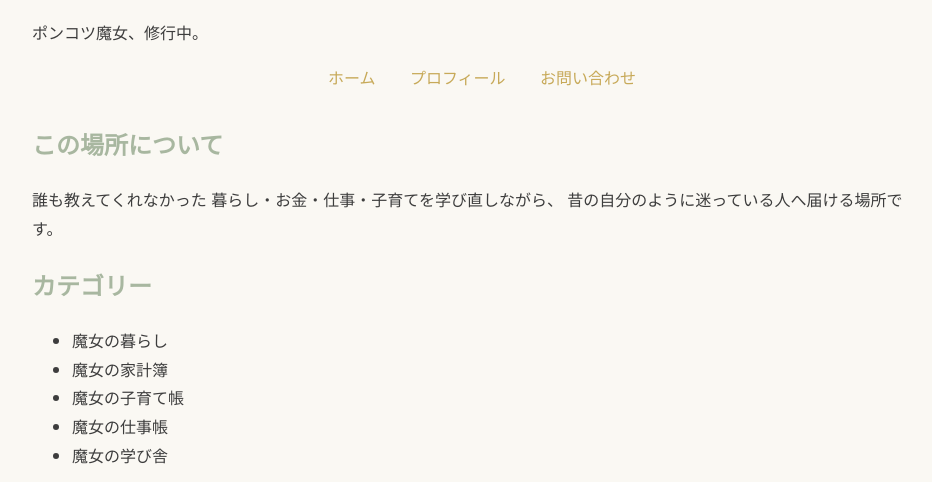
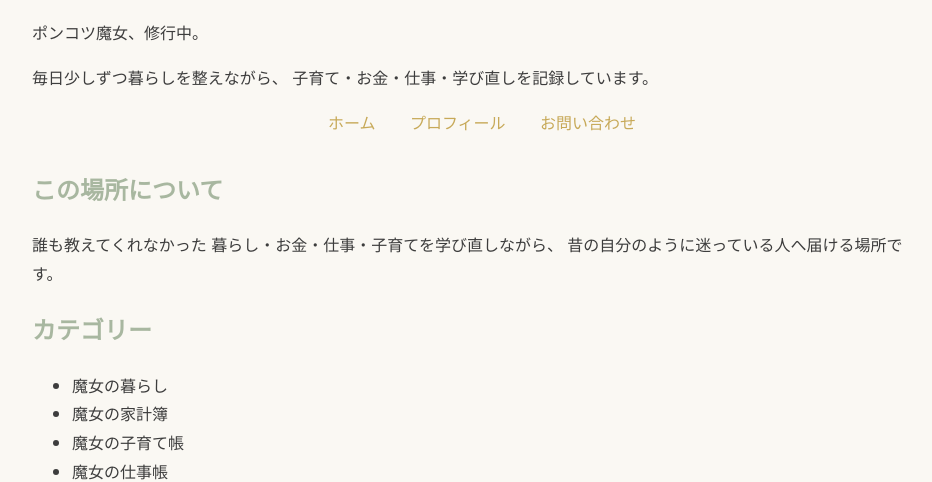
Before and after one commit to keikoForto/ponkotsu-majo-blog, a plain HTML site: page index.html in a window 1280 px wide. Shown: the part 339-821 px from the top of the page, without its empty margins (158-1090 px from the left). Drawn offline with Linux system fonts and the light colour scheme.

Commit message:
Add catchcopy paragraph to index.html
Added a new paragraph to describe the content focus.

```diff
--- a/index.html
+++ b/index.html
@@ -17,6 +17,11 @@
   <h1>ポンコツ魔女のくらし帖</h1>
 
   <p>ポンコツ魔女、修行中。</p>
+
+  <p class="catchcopy">
+    毎日少しずつ暮らしを整えながら、
+    子育て・お金・仕事・学び直しを記録しています。
+  </p>
 
   <nav>
   <a href="#">ホーム</a>
```
